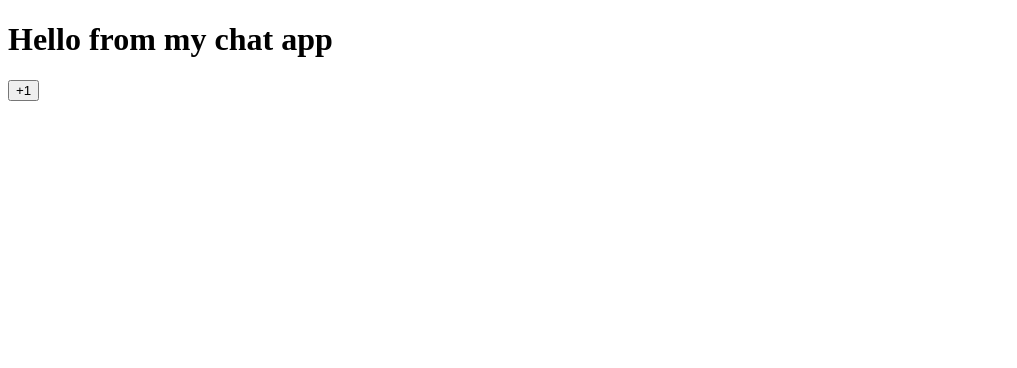
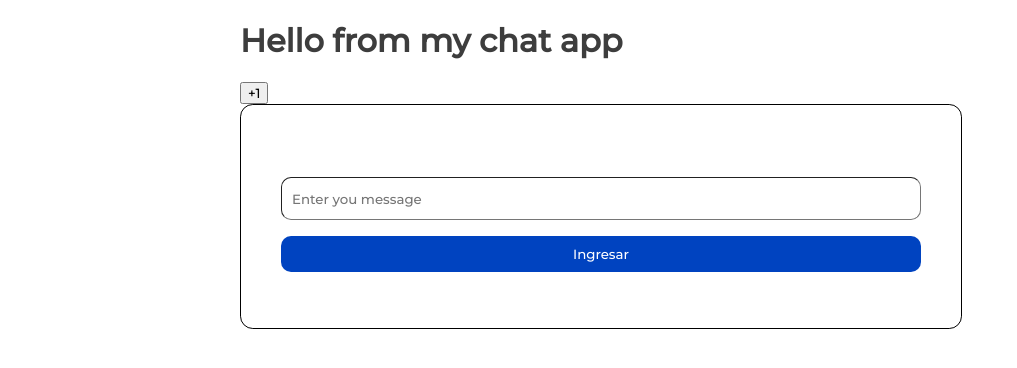
Before and after one commit to Sergio-Al/chat-app, a website: page public/index.html in a window 1280 px wide. Shown: the whole page, without its empty margins (0-1017 px from the left). Drawn offline with nearby package versions, Linux system fonts and the light colour scheme; no server answers.

Commit message:
Socket io event challenge
- We created a form to send messages to the server and the server emits to all clients.
- This was created in html form submitting to an function in javascript
- The javascript function gets the message from input text and emit to the server.
- The server receives the emit throughout .on function and the callback emit the message to all connections.

```diff
--- /dev/null
+++ b/public/css/main.css
@@ -0,0 +1,51 @@
+* {
+  font-family: "Montserrat", sans-serif;
+}
+
+h1 {
+  color: rgb(61, 61, 61);
+}
+
+.container {
+  max-width: 50rem;
+  margin: auto;
+}
+
+.container form {
+  padding: 3.5rem 2.5rem;
+  border-style: solid;
+  border-radius: 0.8rem;
+  border-width: 1px;
+  max-width: 80%;
+  display: flex;
+  flex-direction: column;
+}
+
+.container form input {
+  border-width: 1px;
+  border-radius: 10px;
+  padding: 0.8rem 10px;
+  margin-top: 1rem;
+}
+
+.container form input:focus {
+  border-style: none;
+}
+
+.container form button {
+  padding: 10px;
+  color: white;
+  background-color: rgb(0, 67, 192);
+  border-radius: 10px;
+  border-style: none;
+  margin-top: 1rem;
+  transition: all 0.2s ease-in;
+}
+
+.container form button:hover {
+  color: black;
+  background-color: white;
+  border-style: solid;
+  border-width: 1px;
+  font-weight: bold;
+}
--- a/public/index.html
+++ b/public/index.html
@@ -4,12 +4,31 @@
     <meta charset="UTF-8" />
     <meta http-equiv="X-UA-Compatible" content="IE=edge" />
     <meta name="viewport" content="width=device-width, initial-scale=1.0" />
+    <link rel="preconnect" href="https://fonts.googleapis.com" />
+    <link rel="preconnect" href="https://fonts.gstatic.com" crossorigin />
+    <link
+      href="https://fonts.googleapis.com/css2?family=Montserrat:wght@500&display=swap"
+      rel="stylesheet"
+    />
+    <link rel="stylesheet" href="/css/main.css" />
     <title>Chat-App</title>
   </head>
   <body>
-    <h1>Hello from my chat app</h1>
+    <div class="container">
+      <h1>Hello from my chat app</h1>
 
-    <button id="increment">+1</button>
+      <button id="increment">+1</button>
+
+      <form action="" onsubmit="event.preventDefault(); sendMessage()">
+        <input
+          type="text"
+          name="message"
+          id="msgInput"
+          placeholder="Enter you message"
+        />
+        <button type="submit">Ingresar</button>
+      </form>
+    </div>
 
     <script src="/socket.io/socket.io.js"></script>
     <script src="/js/chat.js"></script>
--- a/public/js/chat.js
+++ b/public/js/chat.js
@@ -1,13 +1,30 @@
 const socket = io();
 
-// our name event "countUpdated" must be equal that the server event "countUpdated"
-// the name of count must optional.
-socket.on("countUpdated", (count) => {
-  console.log("the count has been updated", count);
+// // our name event "countUpdated" must be equal that the server event "countUpdated"
+// // the name of count must optional.
+// socket.on("countUpdated", (count) => {
+//   console.log("the count has been updated", count);
+// });
+
+// document.querySelector("#increment").addEventListener("click", () => {
+//   console.log("Clicked");
+//   // this emit is from the client.
+//   socket.emit("increment")
+// });
+
+function sendMessage() {
+  const message = document.getElementById("msgInput").value;
+  if (message === "") {
+    console.log("nothing to emit!");
+    return;
+  }
+  socket.emit("sendMessage", message);
+}
+
+socket.on("receivedMsg", (msg) => {
+  console.log("Message: ", msg);
 });
 
-document.querySelector("#increment").addEventListener("click", () => {
-  console.log("Clicked");
-  // this emit is from the client.
-  socket.emit("increment")
+socket.on("helloMessage", (message) => {
+  console.log("this is your message ", message);
 });
```
Also changed, not shown: src/index.js (+19 -12 lines).
